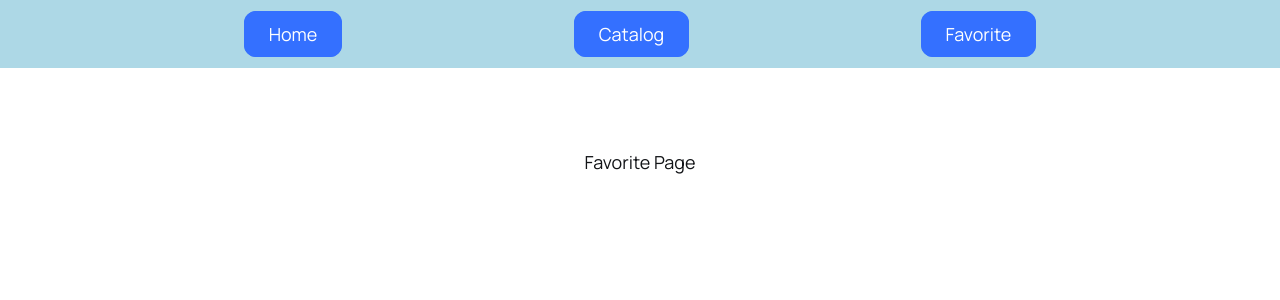
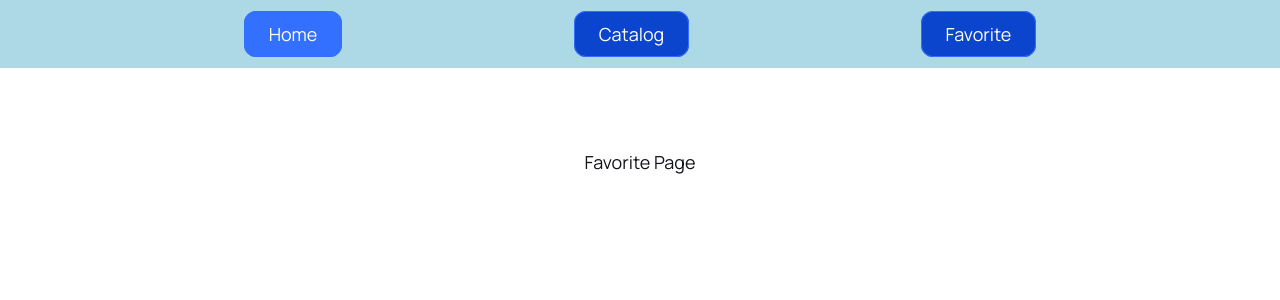
Before and after one commit to OlgaBilynska/Cars-Rental-App, a React (Create React App) app: page /Cars-Rental-App/advertisement/favorites in a window 1280 px wide. Shown: the top 300 px of the page. Built offline with nearby package versions, Linux system fonts and the light colour scheme.

Commit message:
addRoutes

```diff
--- a/src/components/Navigation/Navigation.jsx
+++ b/src/components/Navigation/Navigation.jsx
@@ -12,10 +12,10 @@ const Navigation = () => {
           <NavElStyled to="/">Home</NavElStyled>
         </li>
         <li>
-          <NavElStyled to="/catalog">Catalog</NavElStyled>
+          <NavElStyled to="/advertisement">Catalog</NavElStyled>
         </li>
         <li>
-          <NavElStyled to="/favorite">Favorite</NavElStyled>
+          <NavElStyled to="/advertisement/favorites">Favorite</NavElStyled>
         </li>
       </NavWrapperStyled>
     </WrapperStyled>
```
